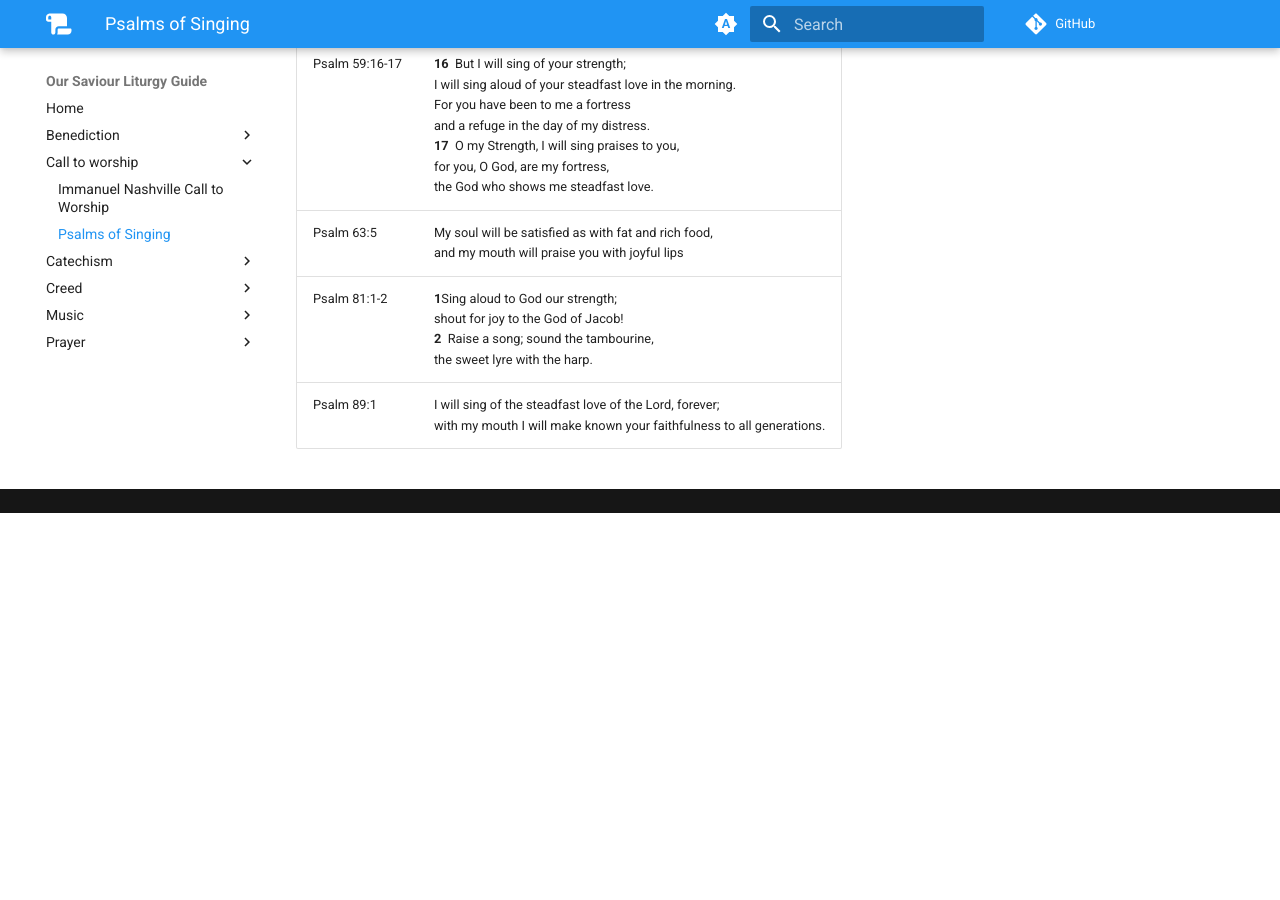
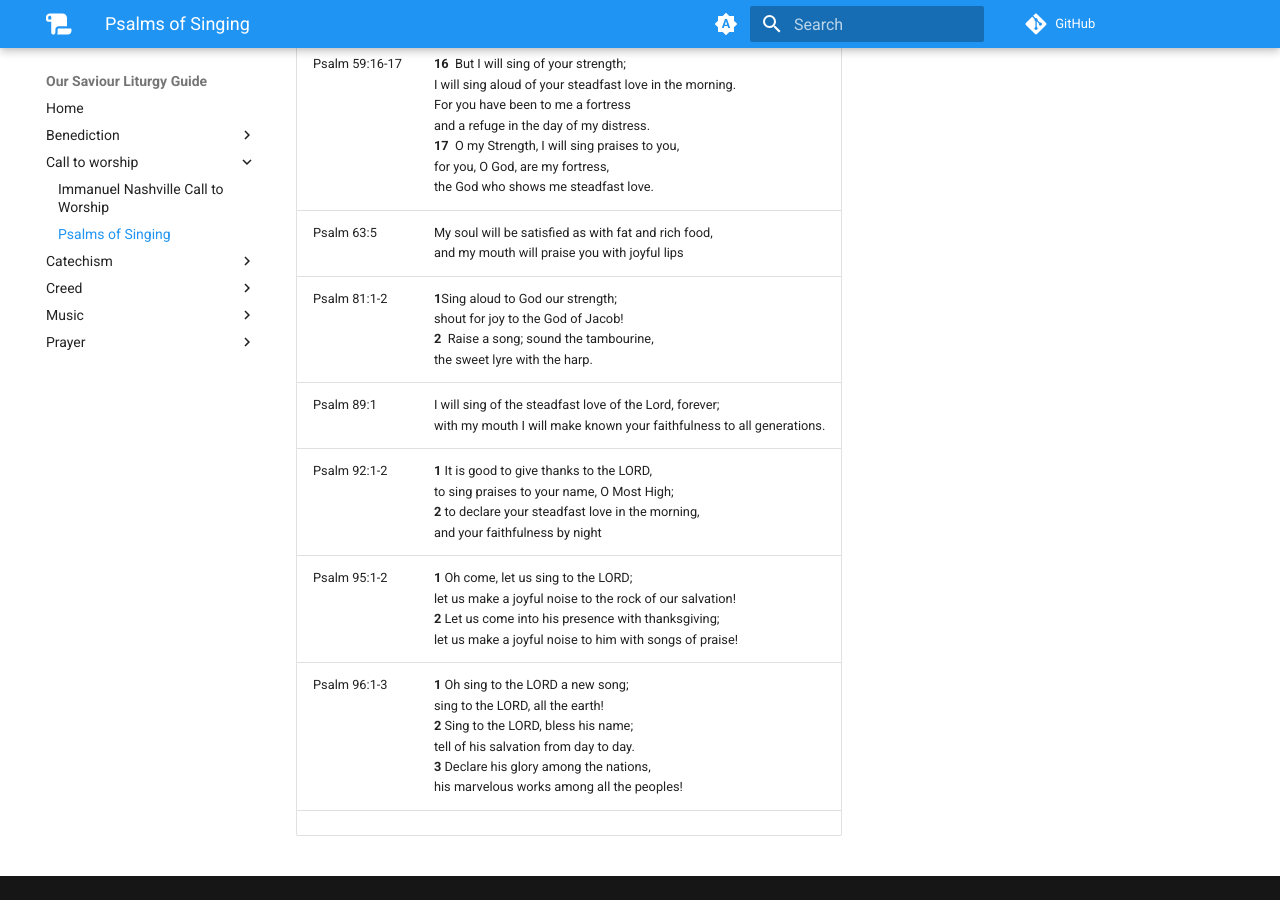
Before and after one commit to timschieck/catechism, an MkDocs documentation site: the page built from docs/call-to-worship/psalms-of-singing.md, in a window 1280 px wide and 900 px high, scrolled down 915 px. Built offline with MkDocs 1.6.1 and Material for MkDocs 9.7.7, drawn with Linux system fonts in a browser that asks for light colours; comment, search, counter and statistics services are not loaded; before the commit the page ends 1428 px from its top, so only the background shows below that.

```diff
--- a/docs/call-to-worship/psalms-of-singing.md
+++ b/docs/call-to-worship/psalms-of-singing.md
@@ -17,3 +17,7 @@ title: Psalms of Singing
 | Psalm 63:5     | My soul will be satisfied as with fat and rich food,<br>and my mouth will praise you with joyful lips                                                                                                                                                                                                                    |
 | Psalm 81:1-2   | **1**Sing aloud to God our strength;<br>shout for joy to the God of Jacob!<br>**2**  Raise a song; sound the tambourine,<br>the sweet lyre with the harp.                                                                                                                                                                |
 | Psalm 89:1     | I will sing of the steadfast love of the Lord, forever;<br>with my mouth I will make known your faithfulness to all generations.                                                                                                                                                                                         |
+| Psalm 92:1-2   | **1** It is good to give thanks to the LORD,<br>to sing praises to your name, O Most High;<br>**2** to declare your steadfast love in the morning,<br>and your faithfulness by night                                                                                                                                     |
+| Psalm 95:1-2   | **1** Oh come, let us sing to the LORD;<br>let us make a joyful noise to the rock of our salvation!<br>**2** Let us come into his presence with thanksgiving;<br>let us make a joyful noise to him with songs of praise!                                                                                                 |
+| Psalm 96:1-3   | **1** Oh sing to the LORD a new song;<br>sing to the LORD, all the earth!<br>**2** Sing to the LORD, bless his name;<br>tell of his salvation from day to day.<br>**3** Declare his glory among the nations,<br>his marvelous works among all the peoples!                                                               |
+|                |                                                                                                                                                                                                                                                                                                                          |
```
Also changed, not shown: 1 other file.
